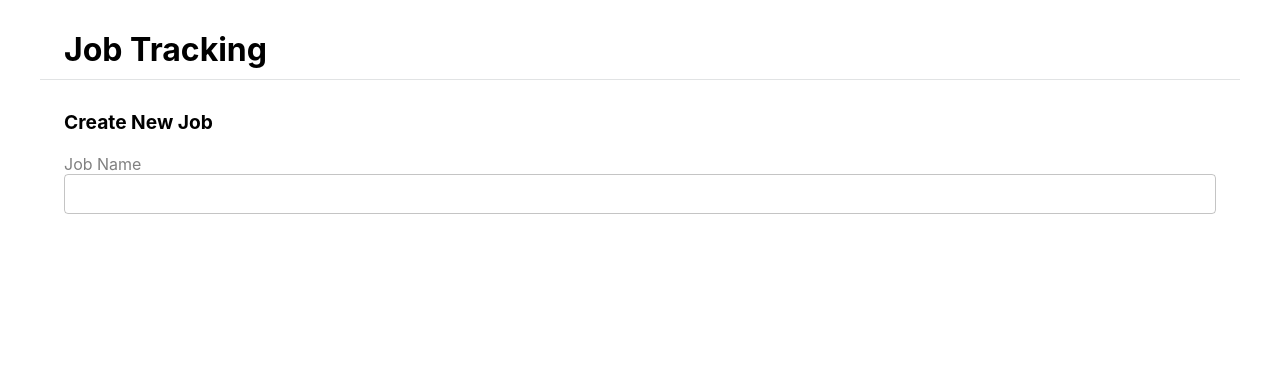
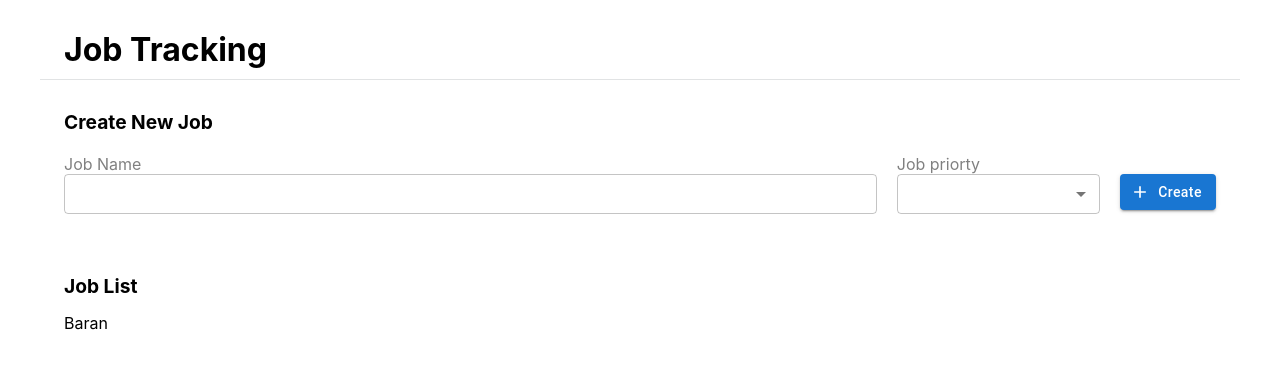
Before and after one commit to barangezen/job-tracking, a React (Create React App) app: page / in a window 1280 px wide. Shown: the top 368 px of the page. Built offline with nearby package versions, Linux system fonts and the light colour scheme.

Commit message:
Create new job section layout complated without logic

```diff
--- /dev/null
+++ b/src/components/Dropdown/Dropdown.module.scss
@@ -0,0 +1,9 @@
+.container {
+  display: flex;
+  flex-direction: column;
+  width: 100%;
+  .title {
+    margin-top: 20px;
+    color: gray;
+  }
+}
--- /dev/null
+++ b/src/components/Dropdown/Dropdown.tsx
@@ -0,0 +1,26 @@
+import { FormControl, Select, MenuItem } from "@mui/material";
+import styles from "./Dropdown.module.scss";
+
+interface IDropdownProps {
+  className?: string;
+}
+
+export const Dropdown: React.FC<IDropdownProps> = ({ className }) => {
+  return (
+    <div className={styles.container}>
+      <div className={styles.title}>{"Job priorty"}</div>
+      <FormControl fullWidth size="small" className={className}>
+
+        <Select
+          labelId="demo-simple-select-label"
+          id="demo-simple-select"
+          label="Age"
+        >
+          <MenuItem value={10}>Ten</MenuItem>
+          <MenuItem value={20}>Twenty</MenuItem>
+          <MenuItem value={30}>Thirty</MenuItem>
+        </Select>
+      </FormControl>
+    </div>
+  );
+};
--- a/src/components/Header/TextField/TextField.module.scss
+++ /dev/null
@@ -1,4 +0,0 @@
-.title {
-  margin-top: 20px;
-  color: gray;
-}
--- /dev/null
+++ b/src/components/List/List.tsx
@@ -0,0 +1,6 @@
+
+export const List: React.FC = () => {
+    return (
+        <div>Baran</div>
+    )
+}
--- /dev/null
+++ b/src/components/TextField/TextField.module.scss
@@ -0,0 +1,9 @@
+.container {
+  display: flex;
+  flex-direction: column;
+  width: 100%;
+  .title {
+    margin-top: 20px;
+    color: gray;
+  }
+}
--- a/src/components/Header/TextField/TextField.tsx
+++ b/src/components/TextField/TextField.tsx
@@ -1,6 +1,7 @@
 import React from "react";
 import styles from "./TextField.module.scss";
 import { TextField } from "@mui/material";
+import { Stack } from "@mui/system";
 
 interface ITextFieldProps {
   title: string;
@@ -14,7 +15,7 @@ export const CustomTextField: React.FC<ITextFieldProps> = ({
   size,
 }) => {
   return (
-    <React.Fragment>
+      <Stack className={styles.container}>
         <div className={styles.title}>{title}</div>
         <TextField
           id="outlined-basic"
@@ -22,6 +23,6 @@ export const CustomTextField: React.FC<ITextFieldProps> = ({
           size={size}
           className={className}
         />
-    </React.Fragment>
+      </Stack>
   );
 };
--- a/src/page/MainContent.module.scss
+++ b/src/page/MainContent.module.scss
@@ -5,7 +5,32 @@
     font-weight: 700;
     font-size: larger;
   }
-  .jobNameCreate {
-    width: 100%;
+  .createJobContainer {
+    display: flex;
+    flex-direction: row;
+    align-items: center;
+
+    .jobNameCreate {
+      width: 60rem;
+      min-width: 12rem;
+      margin-right: 20px;
+    }
+    .priortySelect {
+      width: 15rem;
+      min-width: 10rem;
+      margin-right: 20px;
+    }
+    .createButton {
+      margin-top: 36px;
+      min-width: 6rem;
+      text-transform: none;
+    }
+  }
+
+  .jobListTitle {
+    font-weight: 700;
+    font-size: larger;
+    margin-top: 60px;
+    margin-bottom: 15px;
   }
 }
--- a/src/page/MainContent.tsx
+++ b/src/page/MainContent.tsx
@@ -1,18 +1,36 @@
-import { Container } from "@mui/material";
-import { CustomTextField } from "../components/Header/TextField/TextField";
 import styles from "./MainContent.module.scss";
+import { Button, Container } from "@mui/material";
+import AddIcon from "@mui/icons-material/Add";
+import { Dropdown } from "../components/Dropdown/Dropdown";
+import { CustomTextField } from "../components/TextField/TextField";
+import { Stack } from "@mui/system";
+import { List } from "../components/List/List";
 
 export const MainContent: React.FC = () => {
   return (
     <Container className={styles.container}>
       <span className={styles.title}>Create New Job</span>
-      <div>
-        <CustomTextField
-          title={"Job Name"}
-          size="small"
-          className={styles.jobNameCreate}
-        />
-      </div>
+      <Stack className={styles.createJobContainer}>
+        <div className={styles.jobNameCreate}>
+          <CustomTextField title={"Job Name"} size="small" />
+        </div>
+        <div className={styles.priortySelect}>
+          <Dropdown />
+        </div>
+        <Button
+          className={styles.createButton}
+          size="medium"
+          variant="contained"
+          color="primary"
+          startIcon={<AddIcon />}
+        >
+          Create
+        </Button>
+      </Stack>
+      <Stack>
+        <span className={styles.jobListTitle}>Job List</span>
+        <List />
+      </Stack>
     </Container>
   );
 };
```
Lines whose indentation alone changed are shown as unchanged.
